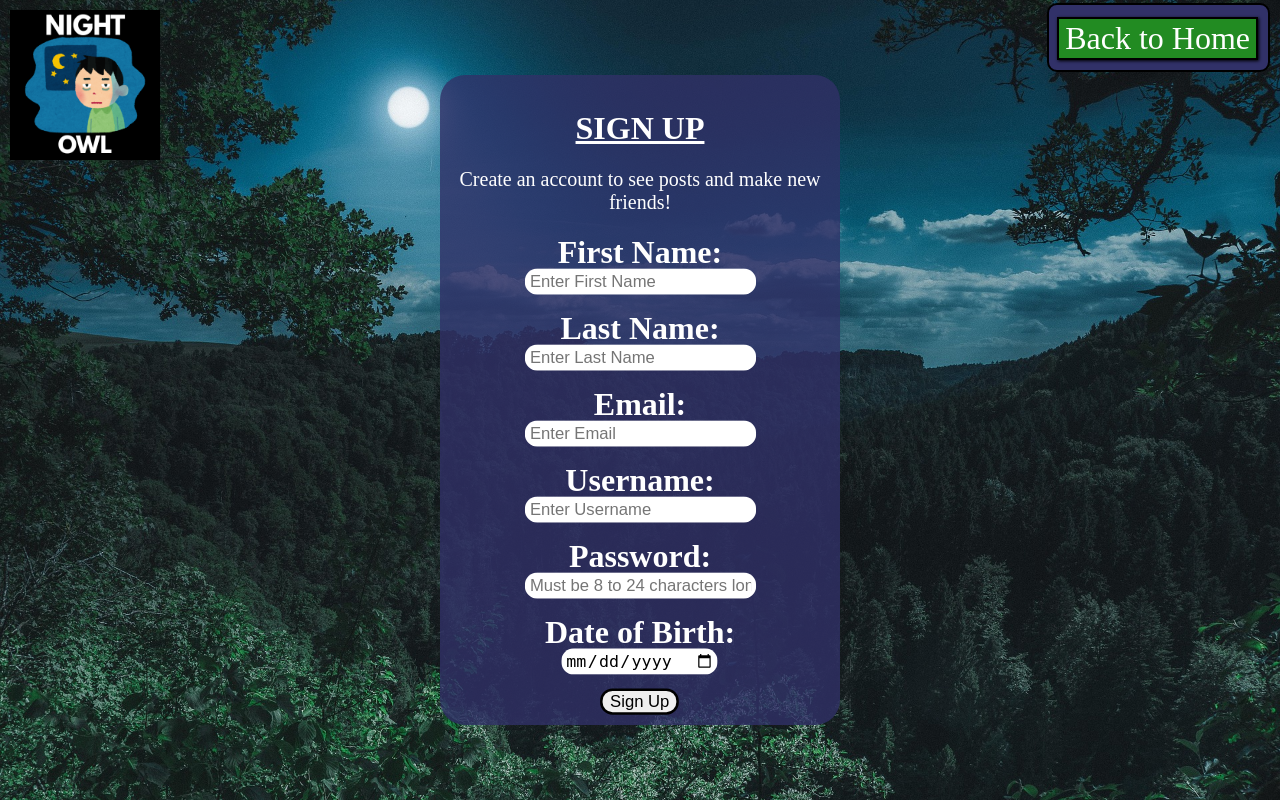
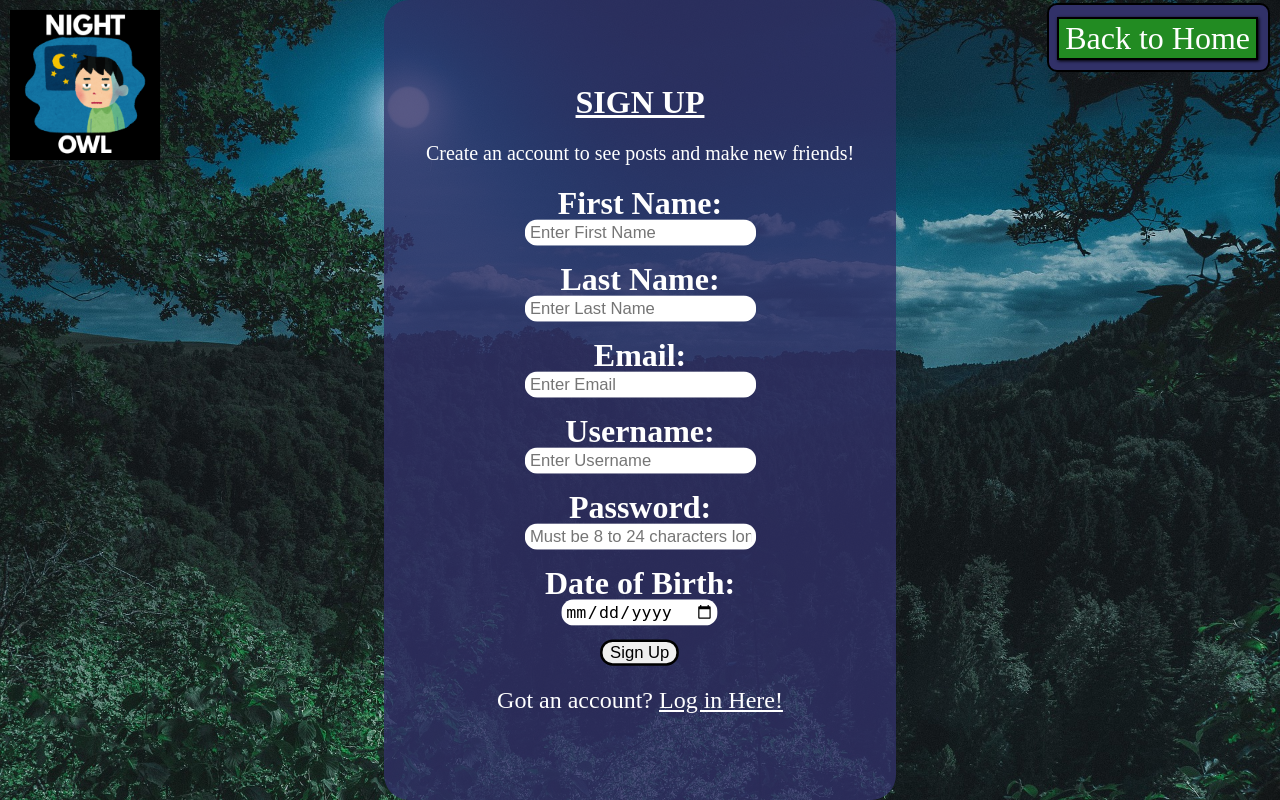
Before and after one commit to JoshuaThai/Microblogging-App, a Django app: page /signup/ in a window 1280 px wide. Run offline with Django 5.2, Linux system fonts and the light colour scheme.

Commit message:
Modified signup page
Added a link to login page

```diff
--- a/BlogProject/Blog/static/css/style.css
+++ b/BlogProject/Blog/static/css/style.css
@@ -71,8 +71,8 @@ button:hover{
 
 .box{
   background: rgba(49, 49, 104, 0.8);
-  width: 400px;
-  height: 650px;
+  width: 40%;
+  height: 100%;
   border-radius: 25px;
   align-content: center;
   text-align: center;
@@ -120,3 +120,9 @@ label{
   font-size: 20px;
   color: white
 }
+
+a:visited{color:red;}
+
+a{color:white;}
+
+a:hover{color:black}
--- a/BlogProject/Blog/templates/signup.html
+++ b/BlogProject/Blog/templates/signup.html
@@ -13,7 +13,7 @@
             width: 100%;
             background-image: url("{% static 'images/moonlight.jpg' %}");
             background-position: center;
-            background-repeat: no-repeat;
+            background-repeat: repeat;
             background-size: cover;
         }
 
@@ -55,7 +55,9 @@
                         placeholder="Must be 8 to 24 characters long."><br><br>
                  <label for="birthDate"><b>Date of Birth:</b></label><br>
                  <input type = "date" id = "birthDate" name="birthDate"><br><br>
-                 <input class = "submit" type ="submit" value = "Sign Up">
+                 <input class = "submit" type ="submit" value = "Sign Up"><br>
+                 <p style="font-size:24px; color: white ">Got an account?
+                    <a href="{% url 'login' %}">Log in Here!</a></p>
             </form>
         </div>
 
```
